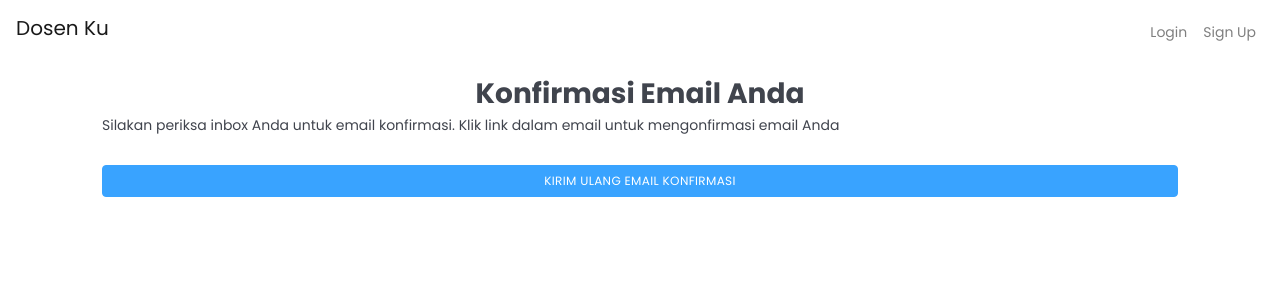
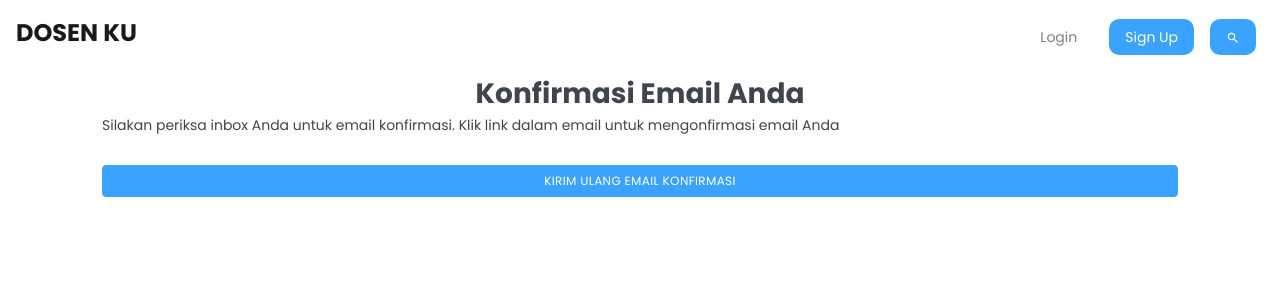
Before and after one commit to Harus-Bisa/frontendv2, a React (Create React App) app in the folder hb-v2/: page /verification/1 in a window 1280 px wide. Shown: the top 300 px of the page. Built offline with nearby package versions, Linux system fonts and the light colour scheme.

Commit message:
navbar css edits

```diff
--- a/hb-v2/src/components/NavigationBar/NavigationBar.js
+++ b/hb-v2/src/components/NavigationBar/NavigationBar.js
@@ -15,6 +15,8 @@ import Popup from '../Popup/Popup';
 import LoginPopup from '../Popup/LoginPopup';
 import SignUpPopup from '../Popup/SignupPopup';
 import { withRouter } from 'react-router-dom';
+import { Search } from '@material-ui/icons';
+import { Button } from '@material-ui/core';
 
 function NavigationBar(props){
   const [isOpen, setIsOpen] = useState(false);
@@ -39,7 +41,7 @@ function NavigationBar(props){
   return (
     <div>
       <Navbar light expand="md" className="navbar">
-        <NavbarBrand href="/">Dosen Ku</NavbarBrand>
+        <NavbarBrand href="/" className="brand">Dosen Ku</NavbarBrand>
         <NavbarToggler onClick={toggle} />
         <Collapse isOpen={isOpen} navbar className="justify-content-end full-height">
           <Nav navbar>
@@ -67,12 +69,16 @@ function NavigationBar(props){
                 <Popup
                   trigger={{
                       component:NavLink,
-                      id:'signup'
+                      id:'signup',
+                      className:'contrast-navlink'
                   }}
                   purpose="Sign Up"
                   content={SignUp}
                 />
               }
+            </NavItem>
+            <NavItem>
+              <NavLink className="contrast-navlink navlink"><Search style={{fontSize:'14px'}}/></NavLink>
             </NavItem>
           </Nav>
         </Collapse>
--- a/hb-v2/src/css/index.css
+++ b/hb-v2/src/css/index.css
@@ -90,22 +90,17 @@ label{
   position: relative;
   min-height: 100vh;
 }
-.navbar{
-  background-color:white;
-  position:fixed;
-  top:0;
-  z-index:999;
-  width:100%;
-}
-.blue-button{
-  background-color: black;
-}
 .red{
   color: #E05D3E;
 }
 .blue{
   color: var(--hb-blue);
 }
+
+.blue-button{
+  background-color: black;
+}
+
 .red-button{
   background-color: #FA514B !important;
   width:100%;
@@ -155,7 +150,6 @@ label{
   font-weight: normal !important;
   min-width: 150px !important;
 }
-
 .contrast-opposite-button{
   color: var(--hb-blue) !important;
   background-color: white !important;
@@ -181,6 +175,14 @@ label{
   box-shadow: 0px 0px 4px rgba(0, 172, 249, 0.45);
 }
 
+/* NAV */
+.navbar{
+  background-color:white;
+  position:fixed;
+  top:0;
+  z-index:999;
+  width:100%;
+}
 .nav-tabs .nav-item.show .nav-link, .nav-tabs .nav-link.active{
   color:black;
   font-weight: bold;
@@ -192,6 +194,18 @@ label{
 }
 .nav-link{
   margin-bottom: 0;
+  padding-right: 1rem !important;
+  padding-left: 1rem !important;
+  cursor: pointer;
+}
+.nav-item{
+  padding-right: 0.5rem;
+  padding-left: 0.5rem;
+}
+.contrast-navlink{
+  color: white !important;
+  background-color: var(--hb-blue) !important;
+  border-radius: 10px;
 }
 
 .blue-box{
@@ -235,13 +249,20 @@ label{
 .large-rating svg{
   font-size: 3rem;
 }
-
-.nav-link{
-  /* font-weight: bold; */
-  cursor: pointer;
-}
 .footer-adjust{
   padding-bottom: 160px;
+}
+.brand{
+  font-family: Poppins;
+  font-style: normal;
+  font-weight: bold;
+  font-size: 24px;
+  line-height: 40px;
+  /* or 167% */
+
+  text-align: center;
+  text-transform: uppercase;
+
 }
 /* SM */
 @media (max-width: 576px) {
```
